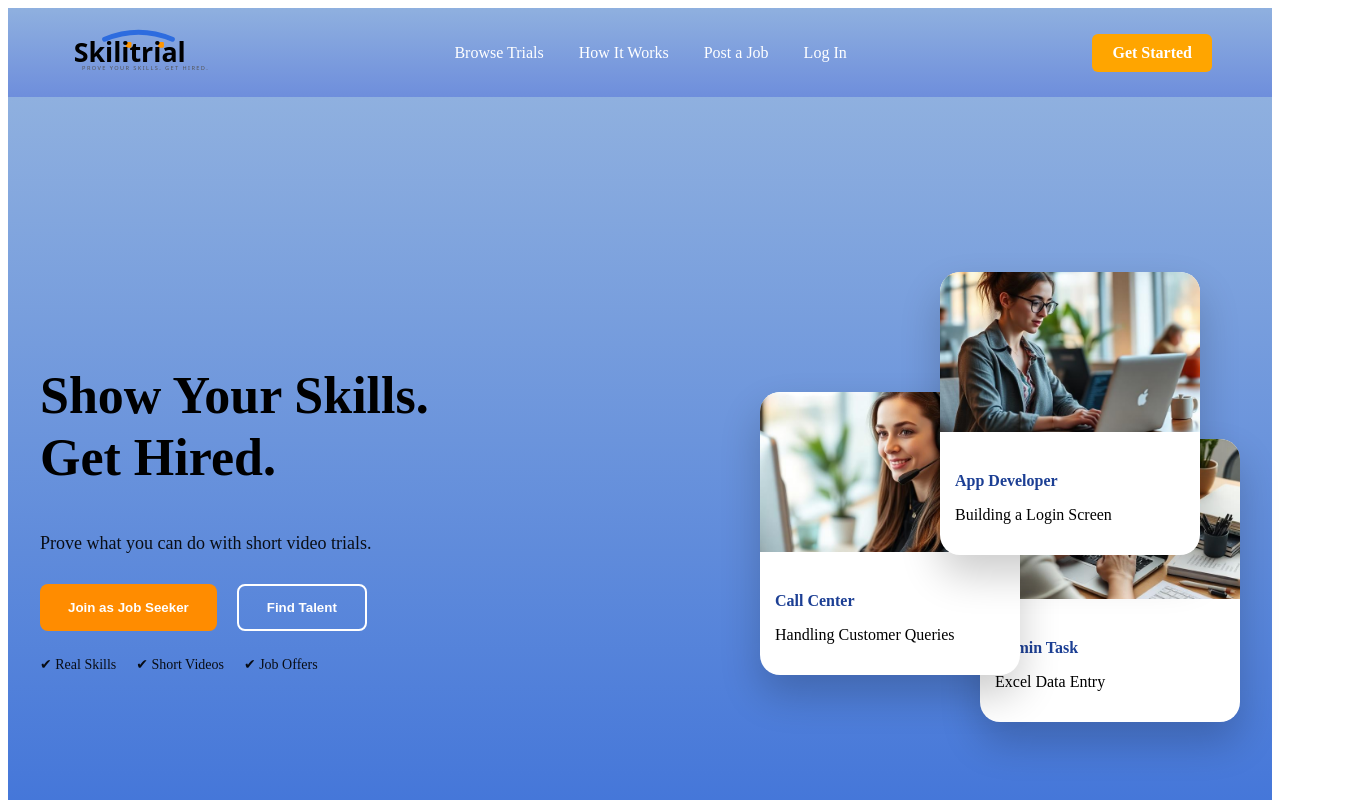
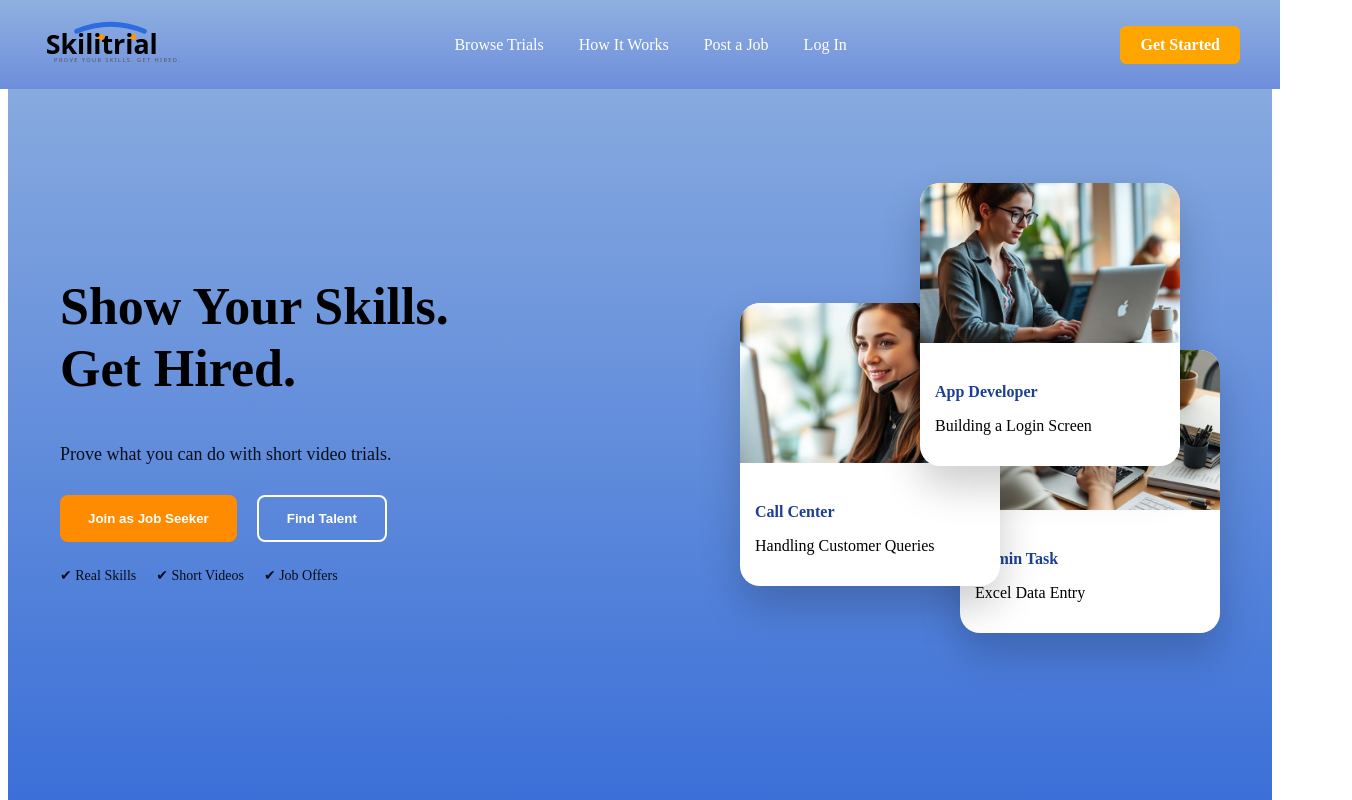
Before and after one commit to sahilbagal2004/Skilitrial, a React app in the folder skilitrial/frontend/: page / in a window 1280 px wide. Shown: the top 800 px of the page, 1352 px wide, since content can reach past the window. Built offline with nearby package versions, Linux system fonts and the light colour scheme; the HTML template or start-up script is replaced by a standard one.

Commit message:
Fixed navbar overflow issue

```diff
--- a/skilitrial/frontend/src/App.css
+++ b/skilitrial/frontend/src/App.css
@@ -14,3 +14,6 @@ html, body {
   margin: 0;
   padding: 0;
 }
+body {
+  padding-top: 80px;
+}
--- a/skilitrial/frontend/src/components/Navbar.css
+++ b/skilitrial/frontend/src/components/Navbar.css
@@ -1,10 +1,22 @@
 .navbar {
+  position: fixed;
+  top: 0;
+  left: 0;
+  width: 100%;
+  z-index: 1000;
+
   display: flex;
   justify-content: space-between;
   align-items: center;
-  padding: 20px 60px;
+
+  padding: 20px 40px;   /* slightly reduced from 60px */
   background: linear-gradient(180deg, #8fb0df, #6e8edc);
-  color: white;
+
+  transition: transform 0.3s ease-in-out;
+}
+
+* {
+  box-sizing: border-box;
 }
 
 /* Logo */
@@ -60,3 +72,21 @@
     gap: 20px;
   }
 }
+.navbar {
+  position: fixed;   /* Important */
+  top: 0;
+  left: 0;
+  width: 100%;
+  z-index: 1000;
+  transition: transform 0.3s ease-in-out;
+}
+
+/* When scrolling up */
+.navbar.show {
+  transform: translateY(0);
+}
+
+/* When scrolling down */
+.navbar.hide {
+  transform: translateY(-100%);
+}
--- a/skilitrial/frontend/src/components/Navbar.jsx
+++ b/skilitrial/frontend/src/components/Navbar.jsx
@@ -1,17 +1,35 @@
 import "./Navbar.css";
 import logo from "../assets/logo.svg";
 import { Link } from "react-router-dom";
+import { useState, useEffect } from "react";
 
 function Navbar() {
+  const [showNavbar, setShowNavbar] = useState(true);
+  const [lastScrollY, setLastScrollY] = useState(0);
+
+  useEffect(() => {
+    const handleScroll = () => {
+      if (window.scrollY > lastScrollY) {
+        setShowNavbar(false); // scrolling down
+      } else {
+        setShowNavbar(true); // scrolling up
+      }
+      setLastScrollY(window.scrollY);
+    };
+
+    window.addEventListener("scroll", handleScroll);
+
+    return () => {
+      window.removeEventListener("scroll", handleScroll);
+    };
+  }, [lastScrollY]);
+
   return (
-    <nav className="navbar">
-
-      {/* LEFT - LOGO */}
+    <nav className={`navbar ${showNavbar ? "show" : "hide"}`}>
       <Link to="/" className="logo">
         <img src={logo} alt="Skilitrial Logo" />
       </Link>
 
-      {/* CENTER - ALL LINKS */}
       <div className="nav-links">
         <Link to="/browse-trials">Browse Trials</Link>
         <Link to="/">How It Works</Link>
@@ -19,11 +37,9 @@ function Navbar() {
         <Link to="/login">Log In</Link>
       </div>
 
-      {/* RIGHT - BUTTON */}
       <Link to="/register" className="btn-start">
         Get Started
       </Link>
-
     </nav>
   );
 }
```
